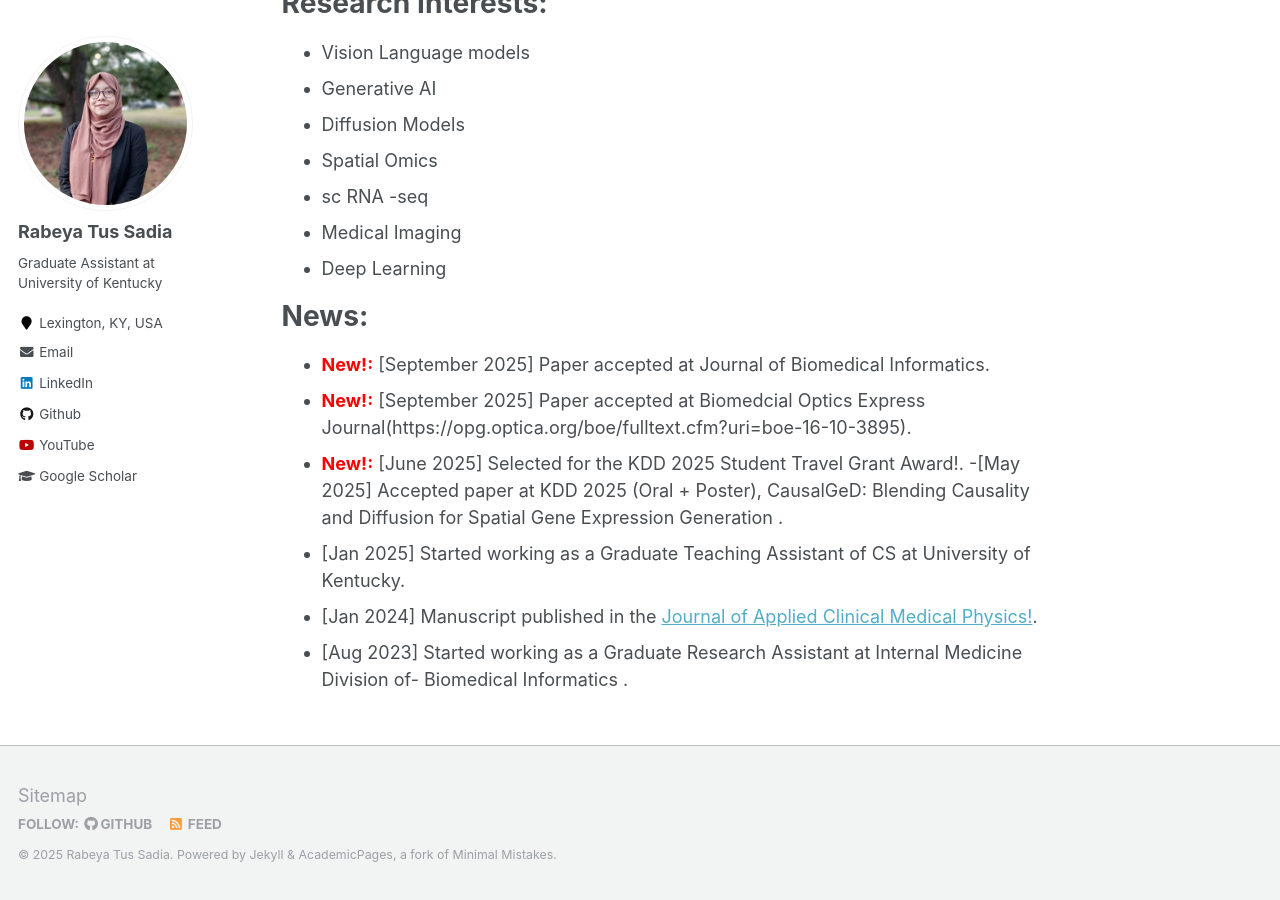
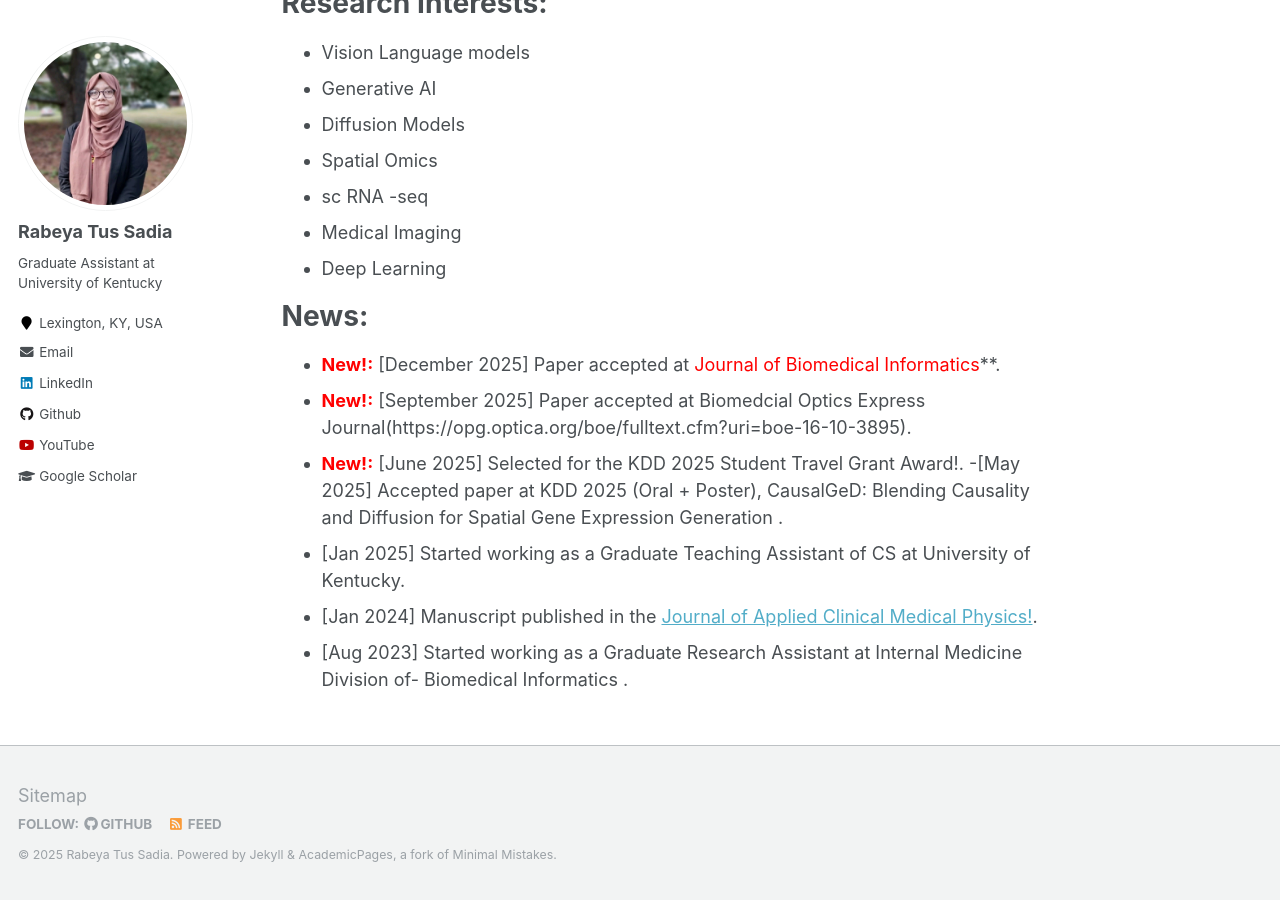
Before and after one commit to Rumi07/rumi07.github.io, a Jekyll site: the page built from _pages/about.md, in a window 1280 px wide and 900 px high, scrolled down 753 px. Built offline with Jekyll 4.4.1, drawn with Linux system fonts in a browser that asks for light colours.

Commit message:
update about

```diff
--- a/_pages/about.md
+++ b/_pages/about.md
@@ -32,7 +32,7 @@ Research Interests:
 News:
 ======
 
-- **<span style="color:red">New!:</span>**  [September 2025] Paper accepted at Journal of Biomedical Informatics.
+- **<span style="color:red">New!:</span>**  [December 2025] Paper accepted at <span style="color:red"> Journal of Biomedical Informatics</span>**.
 - **<span style="color:red">New!:</span>**  [September 2025] Paper accepted at Biomedcial Optics Express Journal(https://opg.optica.org/boe/fulltext.cfm?uri=boe-16-10-3895).
 - **<span style="color:red">New!:</span>**  [June 2025] Selected for the KDD 2025 Student Travel Grant Award!.
 -[May 2025] Accepted paper at KDD 2025 (Oral + Poster), CausalGeD: Blending Causality and Diffusion for Spatial Gene Expression Generation .
```
